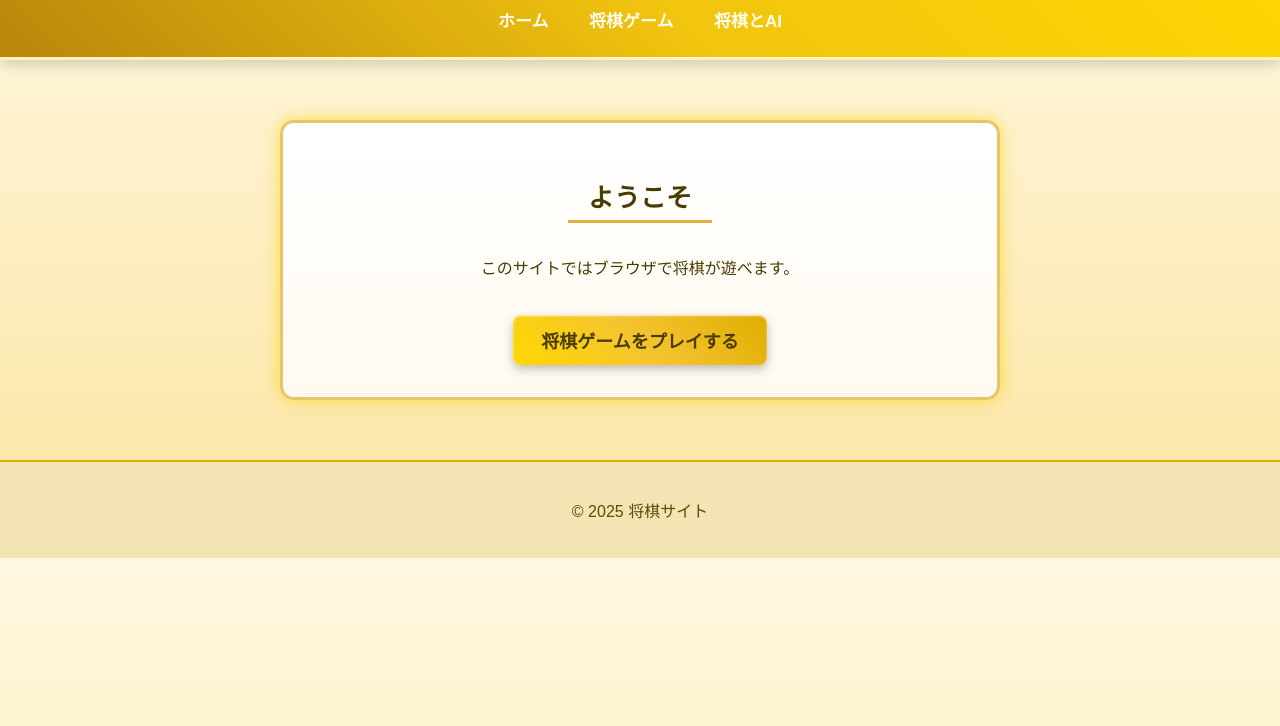
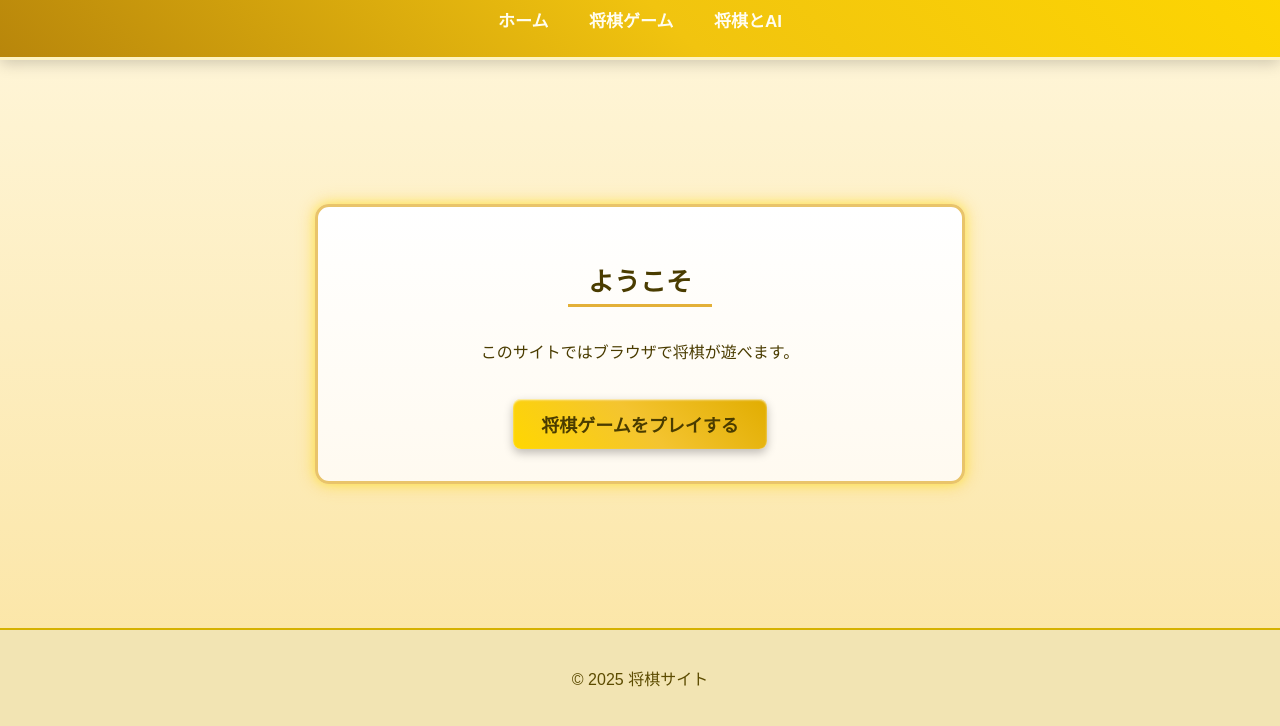
Before and after one commit to kazushige1/shougi.ivy.github.io, a plain HTML site: page index.html in a window 1280 px wide. Shown: the part 74-800 px from the top of the page. Drawn offline with Linux system fonts and the light colour scheme.

Commit message:
Update style.css

```diff
--- a/style.css
+++ b/style.css
@@ -1,12 +1,25 @@
+/* =========================
+    全体・全画面レイアウト
+   ========================= */
+* {
+    box-sizing: border-box;
+}
+
 body {
     font-family: "M PLUS 1p", sans-serif;
     margin: 0;
+    /* dvhを使用してスマホのブラウザバーを含めた全画面にフィットさせる */
+    min-height: 100dvh;
     background: linear-gradient(#fff8e1, #fbe4a1);
     color: #4a3c00;
+
+    /* ヘッダー・メイン・フッターを縦に並べる */
+    display: flex;
+    flex-direction: column;
 }
 
 /* =========================
-   ヘッダー
+    ヘッダー
 ========================= */
 
 header {
@@ -16,6 +29,7 @@ header {
     text-align: center;
     box-shadow: 0 3px 15px rgba(0,0,0,0.2);
     border-bottom: 3px solid #fff4c1;
+    flex-shrink: 0; /* 高さを維持 */
 }
 
 header h1 {
@@ -26,7 +40,7 @@ header h1 {
 }
 
 /* =========================
-   ナビゲーション
+    ナビゲーション
 ========================= */
 
 nav {
@@ -48,12 +62,22 @@ nav a:hover {
 }
 
 /* =========================
-   ヒーローコンテンツ
+    メイン（ここが全画面の肝）
 ========================= */
 
+main {
+    flex: 1; /* 余った画面スペースをすべて使う */
+    display: flex;
+    align-items: center; /* 上下中央 */
+    justify-content: center; /* 左右中央 */
+    padding: 20px;
+}
+
 .hero {
+    width: 100%;
     max-width: 650px;
-    margin: 60px auto;
+    /* marginはFlexboxが制御するため、上下は0に */
+    margin: 0 auto;
     background: linear-gradient(#fff, #fffaf0);
     padding: 32px;
     border-radius: 14px;
@@ -74,7 +98,7 @@ nav a:hover {
 }
 
 /* =========================
-   黄金ボタン
+    黄金ボタン
 ========================= */
 
 .button {
@@ -103,7 +127,7 @@ nav a:hover {
 }
 
 /* =========================
-   フッター
+    フッター
 ========================= */
 
 footer {
@@ -111,6 +135,15 @@ footer {
     padding: 20px;
     background: #f2e4b3;
     color: #5c4b00;
-    margin-top: 60px;
     border-top: 2px solid #d5b100;
+    flex-shrink: 0; /* 高さを維持 */
 }
+
+/* =========================
+    スマホ用の調整（文字溢れ防止）
+========================= */
+@media (max-width: 480px) {
+    header h1 { font-size: 24px; }
+    nav a { margin: 0 5px; font-size: 14px; }
+    .hero { padding: 20px; }
+}
```
